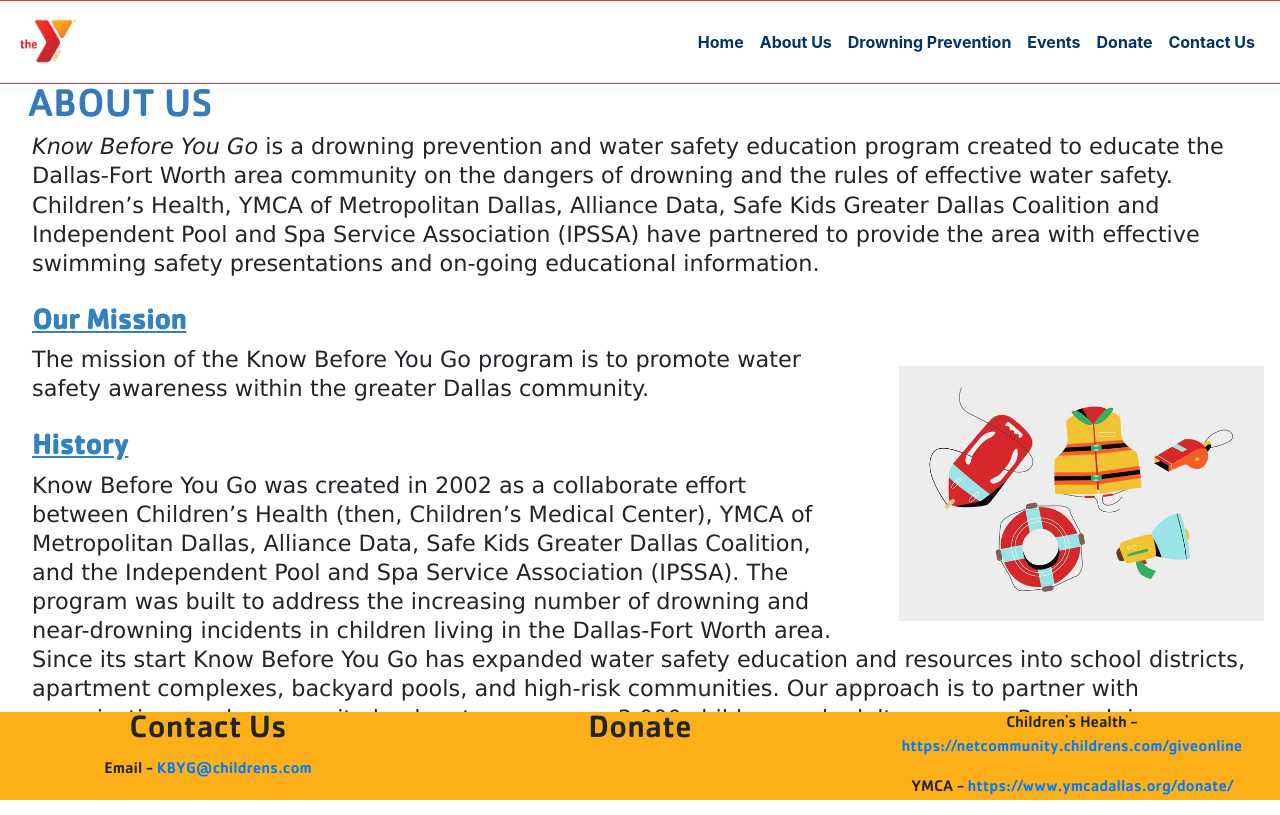
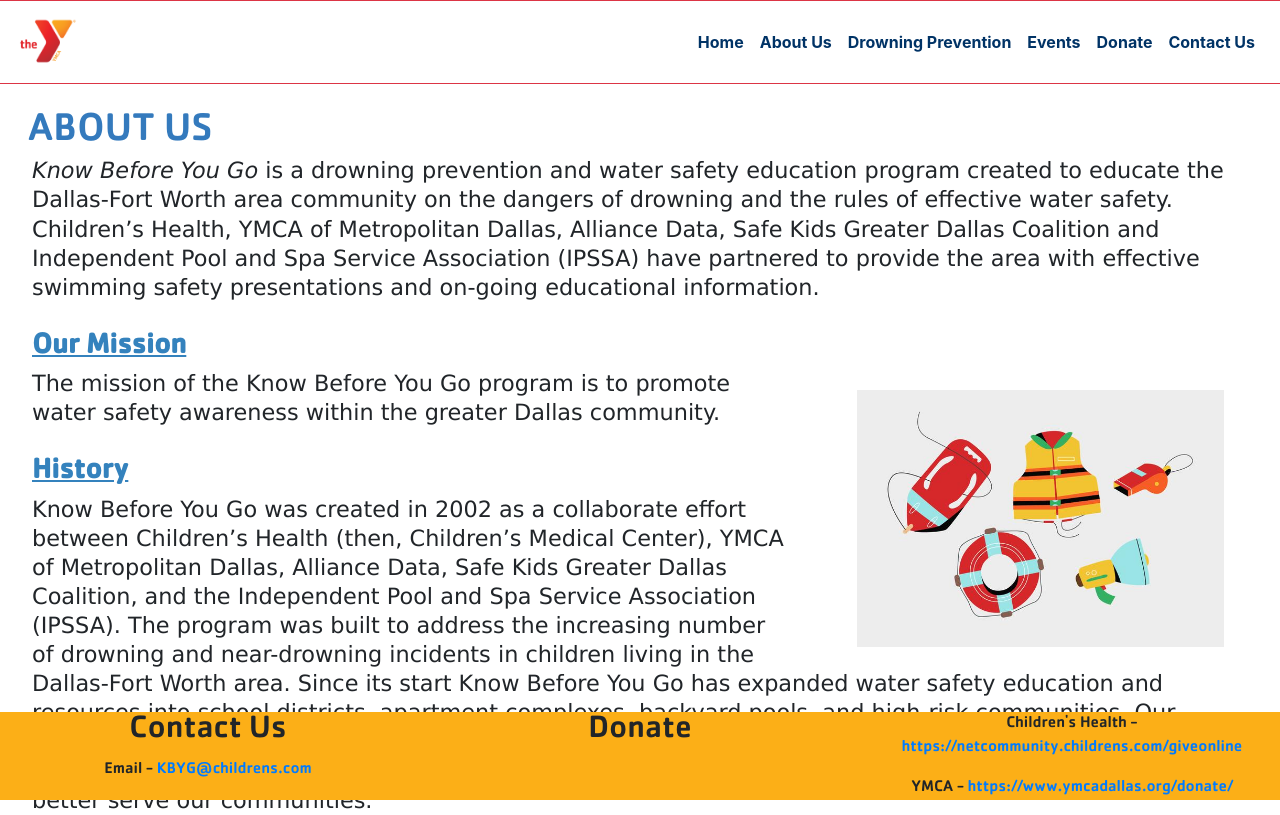
Before and after one commit to ahmedohadi/SD_YMCA, an Angular app in the folder knowBeforeYouGo/: page / in a window 1280 px wide. Built offline with nearby package versions, Linux system fonts and the light colour scheme.

Commit message:
formatting about us

```diff
--- a/knowBeforeYouGo/src/app/about-us/about-us.component.css
+++ b/knowBeforeYouGo/src/app/about-us/about-us.component.css
@@ -39,11 +39,15 @@
   width: 30%;
   margin-left: 4em;
   margin-top: 5.5em;
-  margin-right: -1em;
+  margin-right: 2em;
   margin-bottom: 1.2em;
 }
 
 #content {
   margin-left: 2em;
-  margin-right: 2em;
+  margin-right: 1.5em;
 }
+
+html {
+  overflow-y: scroll;
+}
--- a/knowBeforeYouGo/src/app/about-us/about-us.component.html
+++ b/knowBeforeYouGo/src/app/about-us/about-us.component.html
@@ -1,4 +1,5 @@
 <app-navbar></app-navbar>
+<br>
 
 <div>
   <h1 class="top-left">ABOUT US</h1>
```
